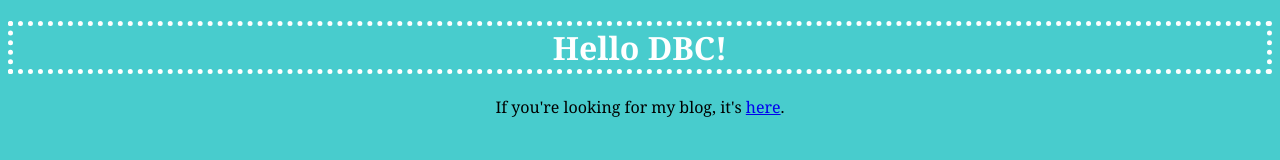
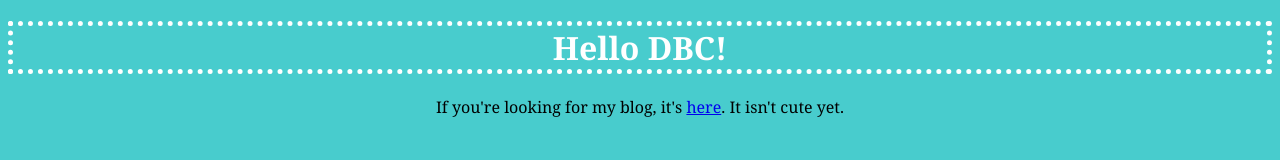
Before and after one commit to mllehrer/mllehrer.github.io, a plain HTML site: page index.html in a window 1280 px wide. Drawn offline with Linux system fonts and the light colour scheme.

Commit message:
Update index.html

```diff
--- a/index.html
+++ b/index.html
@@ -19,7 +19,8 @@ p {text-align:center;}
 <html>
   <body>
       <h1>Hello DBC!</h1>
-      <p>If you're looking for my blog, it's <a href="mllehrer.github.io">here</a>.</p>
+      <p>If you're looking for my blog, it's <a href="mllehrer.github.io/blog/git.html">here</a>.
+      It isn't cute yet.</p>
 
   </body>
 </html>
```
